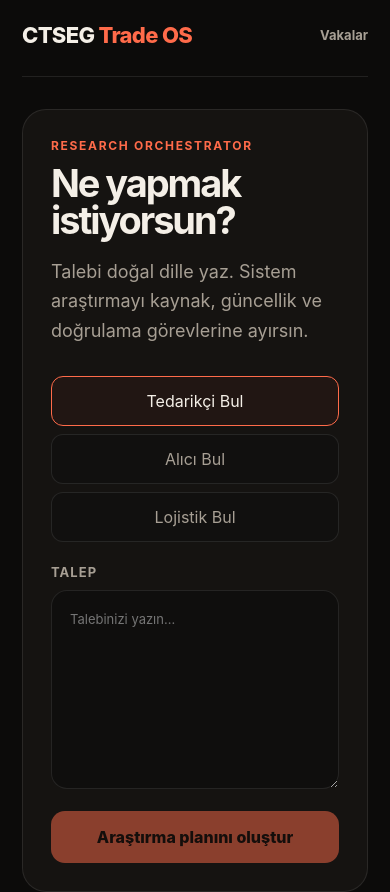
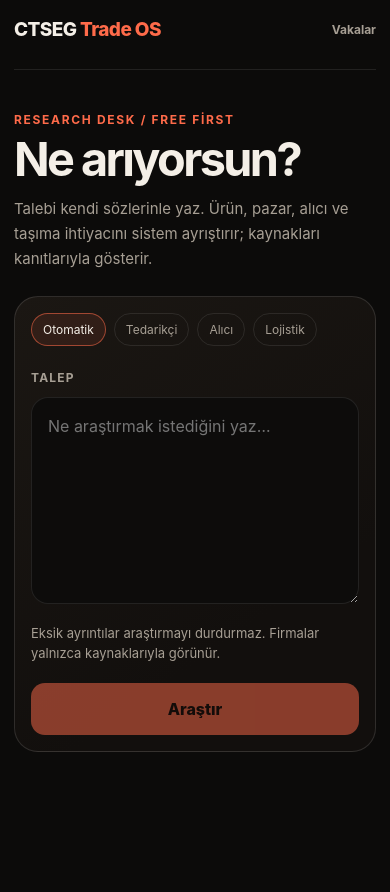
Before and after one commit to teyfikgokdemir/ctseg, a Next.js app in the folder trade-os/: page /cases/new in a window 390 px wide. Shown: the top 892 px of the page. After the commit the page ends 844 px from the top, so only its background shows below. Built offline with nearby package versions, Linux system fonts and the light colour scheme.

Commit message:
feat(trade-os): unify research UX and refocus dashboard

```diff
--- a/trade-os/app/cases/new/page.tsx
+++ b/trade-os/app/cases/new/page.tsx
@@ -2,249 +2,131 @@
 
 import { FormEvent, useState } from "react";
 
-type Plan = {
-  type: string;
-  rawRequest: string;
-  tasks: string[];
-  sourcePriority: string[];
-  policy: { freeFirst: boolean; freshnessRequired: boolean; paidSourceBehavior: string };
-};
+type Mode = "SOURCING" | "BUYER_SEARCH" | "LOGISTICS";
+type Parsed = { intent: string; tasks: Mode[]; normalizedProduct: string | null; grade: string | null;
+  quantity: number | null; quantityUnit: string | null; recurrence: string | null;
+  preferredSourcingRegion: string | null; destinations: string[]; transportModes: string[] };
+type Evidence = { title: string; url: string; adapter: string; status: string; claim: string };
+type Company = { key: string; name: string; country: string | null; companyType: string;
+  productOrService: string | null; website: string; productPage: string | null; contactPage: string | null;
+  email: string | null; phone: string | null; freshnessScore: number; verificationScore: number;
+  evidenceCount: number; evidenceSources: Evidence[] };
+type ResearchResult = { type: Mode; companies: Company[]; findings: { url: string }[];
+  queries: { query: string }[]; diagnostics: { adapter: string; query: string; rawCount: number;
+    acceptedCount: number; status: string; error?: string }[];
+  review: { summary: string; followUpQueries: string[]; limitations: string[] } };
+type ResponseData = { case: { id: string; reference: string }; parsed: Parsed; results: ResearchResult[] };
 
-type Finding = {
-  title: string;
-  url: string;
-  snippet?: string;
-  domain: string;
-  adapter: string;
-  language: string;
-  freshnessScore: number;
-  verificationScore: number;
-  relevanceScore: number;
-  totalScore: number;
-  historicalOnly: boolean;
-};
-
-type ResearchRun = {
-  findings: Finding[];
-  queries: { query: string; language: string; intent: string }[];
-  diagnostics: { adapter: string; query: string; rawCount: number; acceptedCount: number; error?: string }[];
-  searchedAt: string;
-  paidFallbackUsed: false;
-};
-
-type SavedCase = {
-  id: string;
-  reference: string;
-  title: string;
-};
-
-const types = [
-  { value: "SOURCING", label: "Tedarikçi Bul" },
-  { value: "BUYER_SEARCH", label: "Alıcı Bul" },
-  { value: "LOGISTICS", label: "Lojistik Bul" },
+const modes: { value: Mode; label: string }[] = [
+  { value: "SOURCING", label: "Tedarikçi" }, { value: "BUYER_SEARCH", label: "Alıcı" },
+  { value: "LOGISTICS", label: "Lojistik" },
 ];
+const label = (type: string) => modes.find((item) => item.value === type)?.label || type;
 
 export default function NewCasePage() {
-  const [type, setType] = useState("SOURCING");
   const [rawRequest, setRawRequest] = useState("");
-  const [plan, setPlan] = useState<Plan | null>(null);
-  const [run, setRun] = useState<ResearchRun | null>(null);
-  const [savedCase, setSavedCase] = useState<SavedCase | null>(null);
+  const [preferredType, setPreferredType] = useState<Mode | null>(null);
+  const [data, setData] = useState<ResponseData | null>(null);
+  const [loading, setLoading] = useState(false);
   const [error, setError] = useState("");
-  const [loading, setLoading] = useState(false);
-  const [researching, setResearching] = useState(false);
-  const [saving, setSaving] = useState(false);
 
-  async function submit(event: FormEvent) {
+  async function research(event: FormEvent) {
     event.preventDefault();
-    setLoading(true);
-    setPlan(null);
-    setRun(null);
-    setSavedCase(null);
-    setError("");
-
-    const response = await fetch("/api/research/plan", {
-      method: "POST",
-      headers: { "content-type": "application/json" },
-      body: JSON.stringify({ type, rawRequest }),
-    });
-
-    const data = await response.json();
-    if (!response.ok) setError(data.error || "Araştırma planı oluşturulamadı.");
-    else setPlan(data);
-    setLoading(false);
+    if (!rawRequest.trim()) return;
+    setLoading(true); setData(null); setError("");
+    try {
+      const response = await fetch("/api/research/execute", { method: "POST",
+        headers: { "content-type": "application/json" },
+        body: JSON.stringify({ rawRequest, preferredType }) });
+      const payload = await response.json();
+      if (!response.ok) throw new Error(payload.error || "Araştırma başlatılamadı.");
+      setData(payload);
+    } catch (cause) {
+      setError(cause instanceof Error ? cause.message : "Araştırma başlatılamadı.");
+    } finally { setLoading(false); }
   }
 
-  async function persistCase(): Promise<SavedCase | null> {
-    if (savedCase) return savedCase;
+  return <main className="shell research-shell">
+    <header className="topbar">
+      <a className="brand" href="/">CTSEG <span>Trade OS</span></a>
+      <nav className="top-actions"><a href="/cases">Vakalar</a><span className="badge">Yeni araştırma</span></nav>
+    </header>
 
-    setSaving(true);
-    const response = await fetch("/api/cases", {
-      method: "POST",
-      headers: { "content-type": "application/json" },
-      body: JSON.stringify({ type, rawRequest }),
-    });
+    <section className="research-intro">
+      <div className="eyebrow">Research Desk / Free First</div>
+      <h1>Ne arıyorsun?</h1>
+      <p className="lead">Talebi kendi sözlerinle yaz. Ürün, pazar, alıcı ve taşıma ihtiyacını sistem ayrıştırır; kaynakları kanıtlarıyla gösterir.</p>
+    </section>
 
-    const data = await response.json();
-    setSaving(false);
+    <form className="research-form" onSubmit={research}>
+      <div className="quick-modes" aria-label="İsteğe bağlı araştırma odağı">
+        <button type="button" className={!preferredType ? "active" : ""} onClick={() => setPreferredType(null)}>Otomatik</button>
+        {modes.map((mode) => <button type="button" key={mode.value}
+          className={preferredType === mode.value ? "active" : ""}
+          onClick={() => setPreferredType(mode.value)}>{mode.label}</button>)}
+      </div>
+      <label htmlFor="request-text">Talep</label>
+      <textarea id="request-text" value={rawRequest} onChange={(event) => setRawRequest(event.target.value)}
+        rows={7} maxLength={4000} placeholder="Ne araştırmak istediğini yaz…" />
+      <div className="research-form-footer">
+        <span>Eksik ayrıntılar araştırmayı durdurmaz. Firmalar yalnızca kaynaklarıyla görünür.</span>
+        <button className="primary-button" disabled={loading || !rawRequest.trim()}>
+          {loading ? "Araştırılıyor…" : "Araştır"}
+        </button>
+      </div>
+    </form>
 
-    if (!response.ok) {
-      setError(data.error || "Vaka kaydedilemedi.");
-      return null;
-    }
+    {loading && <section className="research-progress" role="status" aria-live="polite">
+      <span className="progress-pulse" />
+      <div><strong>Talep çözümleniyor ve ücretsiz kaynaklar taranıyor.</strong>
+        <p>Intent, sorgu planı, kaynak doğrulama ve şirket birleştirme işleniyor.</p></div>
+    </section>}
+    {error && <div className="error-banner" role="alert">{error}</div>}
 
-    const created = data.case as SavedCase;
-    setSavedCase(created);
-    return created;
-  }
-
-  async function runResearch() {
-    setResearching(true);
-    setRun(null);
-    setError("");
-
-    const storedCase = await persistCase();
-    if (!storedCase) {
-      setResearching(false);
-      return;
-    }
-
-    const response = await fetch("/api/research/run", {
-      method: "POST",
-      headers: { "content-type": "application/json" },
-      body: JSON.stringify({ type, rawRequest, caseId: storedCase.id, maxQueries: 12 }),
-    });
-
-    const data = await response.json();
-    if (!response.ok) setError(data.error || "Araştırma çalıştırılamadı.");
-    else setRun(data);
-    setResearching(false);
-  }
-
-  function changeType(next: string) {
-    setType(next);
-    setRawRequest("");
-    setPlan(null);
-    setRun(null);
-    setSavedCase(null);
-    setError("");
-  }
-
-  return (
-    <main className="shell">
-      <header className="topbar">
-        <a className="brand" href="/">CTSEG <span>Trade OS</span></a>
-        <nav className="top-actions">
-          <a href="/cases">Vakalar</a>
-          <div className="badge">Yeni Vaka</div>
-        </nav>
-      </header>
-
-      <section className="case-layout">
-        <div className="case-form-wrap">
-          <div className="eyebrow">Research Orchestrator</div>
-          <h1 className="case-title">Ne yapmak istiyorsun?</h1>
-          <p className="lead">Talebi doğal dille yaz. Sistem araştırmayı kaynak, güncellik ve doğrulama görevlerine ayırsın.</p>
-
-          <form className="case-form" onSubmit={submit}>
-            <div className="type-switch">
-              {types.map((item) => (
-                <button
-                  type="button"
-                  className={type === item.value ? "type-button active" : "type-button"}
-                  key={item.value}
-                  onClick={() => changeType(item.value)}
-                >
-                  {item.label}
-                </button>
-              ))}
-            </div>
-            <label>
-              Talep
-              <textarea
-                value={rawRequest}
-                onChange={(e) => setRawRequest(e.target.value)}
-                rows={8}
-                placeholder="Talebinizi yazın…"
-              />
-            </label>
-            <button className="primary-button" disabled={loading || !rawRequest.trim()}>
-              {loading ? "Plan hazırlanıyor…" : "Araştırma planını oluştur"}
-            </button>
-          </form>
+    {data && <>
+      <section className="research-summary">
+        <div><div className="eyebrow">Araştırma özeti</div><h2>{data.parsed.normalizedProduct || data.parsed.tasks.map(label).join(" + ")}</h2></div>
+        <div className="summary-facts">
+          <span>{data.parsed.tasks.map(label).join(" + ")}</span>
+          {data.parsed.preferredSourcingRegion && <span>Öncelik {data.parsed.preferredSourcingRegion}</span>}
+          {data.parsed.destinations.length > 0 && <span>Hedef {data.parsed.destinations.join(", ")}</span>}
+          {data.parsed.quantity !== null && <span>{data.parsed.quantity} {data.parsed.quantityUnit}{data.parsed.recurrence === "weekly" ? " / hafta" : ""}</span>}
+          {data.parsed.grade && <span>{data.parsed.grade}</span>}
         </div>
-
-        <aside className="plan-panel">
-          {!plan ? (
-            <div className="empty-plan">
-              <span>FREE-FIRST</span>
-              <h2>Araştırma henüz başlamadı.</h2>
-              <p>Ücretli veri kaynakları otomatik kullanılmaz. Bulunursa yalnızca alternatif olarak raporlanır.</p>
-            </div>
-          ) : (
-            <>
-              <div className="eyebrow">Araştırma Planı</div>
-              <h2>{types.find((item) => item.value === plan.type)?.label}</h2>
-              {savedCase && <div className="saved-case">Kaydedildi · <strong>{savedCase.reference}</strong></div>}
-              <ol className="task-list">
-                {plan.tasks.map((task) => <li key={task}>{task}</li>)}
-              </ol>
-              <div className="source-block">
-                <strong>Kaynak önceliği</strong>
-                <div className="source-list">{plan.sourcePriority.map((source) => <span key={source}>{source}</span>)}</div>
-              </div>
-              <button className="primary-button research-button" onClick={runResearch} disabled={researching || saving}>
-                {saving ? "Vaka kaydediliyor…" : researching ? "Ücretsiz kaynaklar taranıyor…" : "Kaydet ve araştırmayı başlat"}
-              </button>
-            </>
-          )}
-        </aside>
+        <a href={`/cases/${data.case.id}`}>Vaka {data.case.reference} ↗</a>
       </section>
 
-      {error && <div className="error-banner">{error}</div>}
-
-      {run && (
-        <section className="results-section">
-          <div className="results-head">
-            <div>
-              <div className="eyebrow">Live Research</div>
-              <h2>{run.findings.length} benzersiz sonuç</h2>
-            </div>
-            <div className="badge">{run.queries.length} sorgu · Paid fallback: hayır</div>
-          </div>
-
-          <div className="results-grid">
-            {run.findings.slice(0, 40).map((finding) => (
-              <article className="result-card" key={finding.url}>
-                <div className="result-meta">
-                  <span>{finding.domain}</span>
-                  <span>{finding.language.toUpperCase()}</span>
-                  {finding.historicalOnly && <span className="warning">Eski veri</span>}
-                </div>
-                <h3>{finding.title}</h3>
-                {finding.snippet && <p>{finding.snippet}</p>}
-                <div className="score-row">
-                  <span>İlgi <strong>{finding.relevanceScore}</strong></span>
-                  <span>Güncellik <strong>{finding.freshnessScore}</strong></span>
-                  <span>Doğrulama <strong>{finding.verificationScore}</strong></span>
-                  <span>Toplam <strong>{finding.totalScore}</strong></span>
-                </div>
-                <a href={finding.url} target="_blank" rel="noreferrer">Kaynağı aç ↗</a>
-              </article>
-            ))}
-          </div>
-          {run.findings.length === 0 && <p>Uygun ticari sonuç bulunamadı. Arama tanısı aşağıdadır.</p>}
-          <details>
-            <summary>Arama tanısı · {run.diagnostics.length} adapter sorgusu</summary>
-            <ul>
-              {run.diagnostics.map((item, index) => <li key={`${item.adapter}-${index}`}>
-                {item.adapter}: {item.query} · ham {item.rawCount}, kabul {item.acceptedCount}
-                {item.error && ` · hata: ${item.error}`}
-              </li>)}
-            </ul>
-          </details>
-        </section>
-      )}
-    </main>
-  );
+      {data.results.map((result) => <section className="company-section" key={result.type}>
+        <div className="company-section-head"><div><div className="eyebrow">{label(result.type)} araştırması</div>
+          <h2>{result.companies.length} şirket adayı</h2></div>
+          <span>{result.queries.length} sorgu · {result.findings.length} kaynak</span></div>
+        <p className="review-summary">{result.review.summary}</p>
+        {result.companies.length === 0 && <p className="empty-result">Kanıtlı ticari aday bulunamadı. Adapter tanısı aşağıdadır.</p>}
+        <div className="company-grid">{result.companies.map((company) => <article className="company-card" key={company.key}>
+          <div className="company-card-top"><div><h3>{company.name}</h3><span>{company.country || "Ülke doğrulanmadı"} · {company.companyType}</span></div>
+            <strong>{company.evidenceCount} kanıt</strong></div>
+          {company.productOrService && <p>{company.productOrService}</p>}
+          <div className="company-links"><a href={company.website} target="_blank" rel="noreferrer">Web sitesi ↗</a>
+            {company.productPage && <a href={company.productPage} target="_blank" rel="noreferrer">Doğrulanan sayfa ↗</a>}
+            {company.contactPage && <a href={company.contactPage} target="_blank" rel="noreferrer">İletişim ↗</a>}</div>
+          {(company.email || company.phone) && <p className="company-contact">{[company.email, company.phone].filter(Boolean).join(" · ")}</p>}
+          <div className="company-scores"><span>Güncellik {company.freshnessScore}</span><span>Doğrulama {company.verificationScore}</span></div>
+          <details className="evidence-list"><summary>Kaynakları göster</summary><ul>{company.evidenceSources.map((source) => <li key={source.url}>
+            <a href={source.url} target="_blank" rel="noreferrer">{source.title}</a>
+            <small>{source.claim} · {source.adapter}</small>
+          </li>)}</ul></details>
+        </article>)}</div>
+        {(result.review.followUpQueries.length > 0 || result.review.limitations.length > 0) && <div className="review-notes">
+          {result.review.limitations.map((item) => <p key={item}>{item}</p>)}
+          {result.review.followUpQueries.length > 0 && <details><summary>İkinci tur önerileri</summary><ul>
+            {result.review.followUpQueries.map((query) => <li key={query}>{query}</li>)}</ul></details>}
+        </div>}
+        <details className="diagnostic-panel"><summary>Arama tanısı · {result.diagnostics.length} adapter sorgusu</summary>
+          <ul>{result.diagnostics.map((item, index) => <li key={`${item.adapter}-${index}`}>
+            <strong>{item.adapter}</strong> · {item.status} · ham {item.rawCount} · kabul {item.acceptedCount}<br />
+            <span>{item.query}</span>{item.error && <small> · {item.error}</small>}
+          </li>)}</ul></details>
+      </section>)}
+    </>}
+  </main>;
 }
--- a/trade-os/app/globals.css
+++ b/trade-os/app/globals.css
@@ -289,3 +289,90 @@ h1 { margin: 10px 0 14px; max-width: 950px; font-size: clamp(42px, 6vw, 82px); l
   .case-insights > div { border-left: 0; border-top: 1px solid var(--line); padding: 10px 0 0; }
   .top-actions .badge { display: none; }
 }
+
+/* Unified research desk */
+.research-shell { max-width: 1320px; }
+.research-intro { padding: clamp(42px, 7vw, 92px) 0 24px; }
+.research-intro h1 { font-size: clamp(42px, 6.8vw, 88px); max-width: none; }
+.research-intro .lead { margin-bottom: 0; max-width: 740px; }
+.research-form { border: 1px solid rgba(255,255,255,.12); border-radius: 24px; padding: clamp(16px, 3vw, 30px); background: linear-gradient(145deg,#1b1713,#120f0d 70%); }
+.quick-modes { display: flex; flex-wrap: wrap; gap: 8px; margin-bottom: 24px; }
+.quick-modes button { border: 1px solid var(--line); border-radius: 999px; padding: 9px 15px; color: var(--muted); background: transparent; cursor: pointer; }
+.quick-modes button.active { border-color: rgba(255,107,74,.55); background: rgba(255,107,74,.1); color: var(--text); }
+.research-form label { display: block; margin: 0 0 12px; color: var(--muted); font-size: 12px; font-weight: 700; text-transform: uppercase; letter-spacing: .1em; }
+.research-form textarea { display: block; width: 100%; min-height: 200px; resize: vertical; border: 1px solid var(--line); border-radius: 17px; background: #0d0c0b; color: var(--text); padding: 20px; line-height: 1.55; outline: none; }
+.research-form textarea:focus { border-color: var(--accent); }
+.research-form-footer { display: flex; justify-content: space-between; align-items: center; gap: 20px; margin-top: 20px; }
+.research-form-footer span { max-width: 620px; color: var(--muted); font-size: 13px; line-height: 1.5; }
+.research-form-footer .primary-button { min-width: 190px; }
+.research-progress { display: flex; gap: 15px; align-items: flex-start; margin: 24px 0; padding: 20px; border: 1px solid rgba(255,107,74,.22); border-radius: 17px; background: rgba(255,107,74,.055); }
+.research-progress p { margin: 5px 0 0; color: var(--muted); font-size: 13px; }
+.progress-pulse { flex: 0 0 10px; width: 10px; height: 10px; margin-top: 5px; border-radius: 50%; background: var(--accent); animation: research-pulse 1.6s infinite; }
+@keyframes research-pulse { 50% { opacity: .35; transform: scale(.7); } }
+.research-summary { display: flex; flex-wrap: wrap; justify-content: space-between; align-items: center; gap: 22px; margin: 34px 0; padding: 25px 0; border-block: 1px solid var(--line); }
+.research-summary h2 { margin: 8px 0 0; font-size: clamp(24px, 3vw, 34px); letter-spacing: -.04em; overflow-wrap: anywhere; }
+.research-summary > a { color: var(--accent); font-size: 12px; font-weight: 700; }
+.summary-facts { display: flex; gap: 7px; flex-wrap: wrap; }
+.summary-facts span { border: 1px solid var(--line); border-radius: 999px; padding: 7px 10px; color: var(--muted); font-size: 11px; }
+.company-section { margin: 34px 0 60px; }
+.company-section-head { display: flex; justify-content: space-between; align-items: flex-end; gap: 16px; border-bottom: 1px solid var(--line); padding-bottom: 17px; }
+.company-section-head h2 { margin: 8px 0 0; font-size: clamp(26px, 3vw, 38px); letter-spacing: -.04em; }
+.company-section-head > span { color: var(--muted); font-size: 12px; }
+.review-summary { color: var(--muted); line-height: 1.6; max-width: 860px; }
+.company-grid { display: grid; grid-template-columns: repeat(2,minmax(0,1fr)); gap: 12px; margin-top: 22px; }
+.company-card { min-width: 0; border: 1px solid var(--line); border-radius: 19px; background: #151311; padding: 22px; }
+.company-card-top { display: flex; justify-content: space-between; align-items: flex-start; gap: 12px; }
+.company-card h3 { margin: 0 0 7px; font-size: 22px; letter-spacing: -.035em; overflow-wrap: anywhere; }
+.company-card-top span { color: var(--muted); font-size: 12px; }
+.company-card-top strong { color: var(--accent); white-space: nowrap; font-size: 11px; }
+.company-card > p { color: #d6cec4; font-size: 13px; }
+.company-links { display: flex; flex-wrap: wrap; gap: 14px; margin-top: 18px; }
+.company-links a, .evidence-list a { color: var(--accent); font-size: 12px; font-weight: 700; overflow-wrap: anywhere; }
+.company-contact { overflow-wrap: anywhere; }
+.company-scores { display: flex; gap: 8px; margin: 19px 0 0; }
+.company-scores span { border: 1px solid var(--line); border-radius: 9px; padding: 7px 9px; color: var(--muted); font-size: 11px; }
+.evidence-list, .diagnostic-panel, .review-notes details { margin-top: 18px; color: var(--muted); font-size: 12px; }
+.evidence-list summary, .diagnostic-panel summary, .review-notes summary { cursor: pointer; color: var(--text); font-weight: 700; }
+.evidence-list ul, .diagnostic-panel ul, .review-notes ul { display: grid; gap: 10px; padding-left: 18px; overflow-wrap: anywhere; }
+.evidence-list li small { display: block; margin-top: 4px; color: var(--muted); }
+.review-notes { margin-top: 18px; color: var(--muted); font-size: 12px; line-height: 1.5; }
+.diagnostic-panel { border-top: 1px solid var(--line); padding-top: 17px; }
+.diagnostic-panel li { line-height: 1.5; }
+.diagnostic-panel li span { color: #817970; }
+.empty-result { padding: 20px; border: 1px dashed var(--line); border-radius: 13px; color: var(--muted); }
+@media (max-width: 760px) {
+  .company-grid { grid-template-columns: 1fr; }
+  .research-form-footer { align-items: stretch; flex-direction: column; }
+  .research-form-footer .primary-button { width: 100%; }
+  .company-section-head { align-items: flex-start; flex-direction: column; }
+}
+@media (max-width: 430px) {
+  .shell { padding: 18px 14px; }
+  .topbar { gap: 12px; }
+  .brand { font-size: 19px; white-space: nowrap; }
+  .top-actions { gap: 8px; }
+  .top-actions > a { font-size: 12px; }
+  .research-intro h1 { font-size: clamp(40px, 12vw, 52px); }
+  .research-intro .lead { font-size: 15px; }
+  .quick-modes button { padding: 8px 11px; font-size: 12px; }
+  .research-form textarea { padding: 16px; }
+  .company-card { padding: 17px; }
+  .company-card-top { flex-wrap: wrap; }
+  .company-scores { flex-wrap: wrap; }
+}
+@media (prefers-reduced-motion: reduce) { .progress-pulse, .modern-module-card { animation: none; transition: none; } }
+
+.home-hero { display: block; padding: clamp(60px, 8vw, 112px) 0 70px; border-bottom: 1px solid var(--line); }
+.home-hero .dashboard-hero-copy { max-width: 1040px; }
+.home-hero .dashboard-title { max-width: 1020px; }
+.home-modules { margin: 56px 0 0; }
+.home-modules .modern-module-card { min-height: 310px; background: #141210; }
+.home-modules .modern-module-card:nth-child(2) { background: #191512; }
+.home-modules .modern-module-card:nth-child(3) { background: #171410; }
+.home-modules .module-card-top { border-bottom: 1px solid var(--line); padding-bottom: 17px; }
+.home-modules .module-card-top small { color: var(--muted); }
+.home-modules .modern-module-card h3 { font-size: clamp(26px, 3vw, 37px); }
+.home-metrics { margin: 12px 0 55px; }
+.home-metrics .metric-card { background: transparent; border-top: 1px solid var(--line); border-right: 0; border-bottom: 0; border-left: 0; border-radius: 0; padding: 22px 4px; }
+.home-metrics .metric-card strong { font-size: 27px; }
+@media (max-width: 700px) { .home-hero { padding: 56px 0 45px; } .home-modules { margin-top: 38px; } .home-modules .modern-module-card { min-height: 245px; } }
```
Also changed, not shown: trade-os/app/page.tsx (+25 -89 lines).
